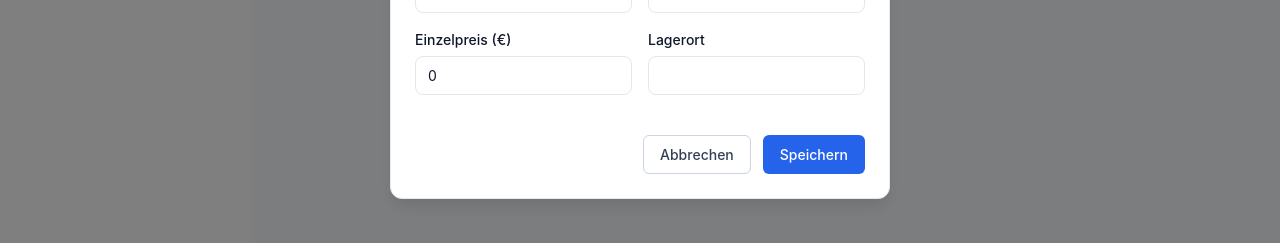
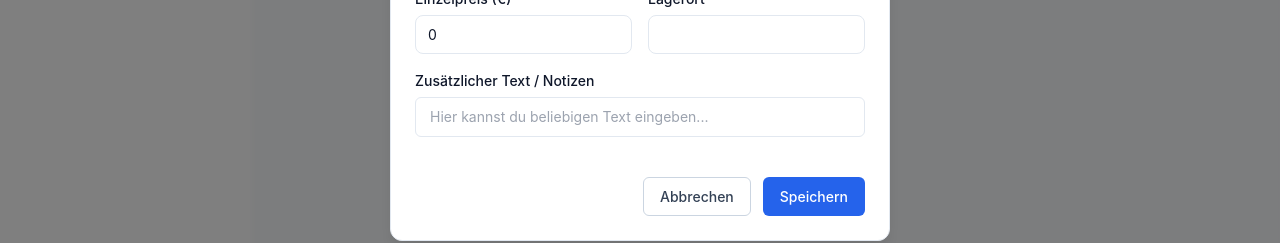
Before and after one commit to NoobStyleee/warenwirtschaftssystem, a Next.js app: page / in a window 1280 px wide. Both pictures are taken after a click on the button "Artikel Hinzufügen". Shown: the part 445-688 px from the top of the page. Built offline with nearby package versions, Linux system fonts and the light colour scheme; no server answers; the database is empty.

Commit message:
added Textfiel to Item-modal

```diff
--- a/app/api/inventory/route.ts
+++ b/app/api/inventory/route.ts
@@ -1,11 +1,11 @@
 import { NextResponse } from 'next/server';
 import { db } from '../../../lib/db';
 
-// GET: Alle Artikel abrufen
+// GET: Alle Artikel abrufen (jetzt alphabetisch nach Name sortiert, damit nichts mehr springt)
 export async function GET() {
   try {
     const items = await db.item.findMany({
-      orderBy: { updatedAt: 'desc' },
+      orderBy: { name: 'asc' }, // Alphabetische Sortierung (A-Z)
     });
     return NextResponse.json(items);
   } catch (error) {
@@ -32,6 +32,7 @@ export async function POST(request: Request) {
         minStock: Number(body.minStock) || 0,
         price: parseFloat(body.price) || 0,
         location: body.location ? String(body.location) : null,
+        text: body.text ? String(body.text) : null,
       },
     });
 
@@ -42,7 +43,7 @@ export async function POST(request: Request) {
   }
 }
 
-// PUT: Artikel aktualisieren
+// PUT: Artikel aktualisieren (Inklusive Text-Feld)
 export async function PUT(request: Request) {
   try {
     const body = await request.json();
@@ -52,7 +53,6 @@ export async function PUT(request: Request) {
       return NextResponse.json({ error: 'ID erforderlich' }, { status: 400 });
     }
 
-    // Build sanitised update object to prevent Prisma type mismatches
     const updateData: Record<string, any> = {};
 
     if (data.sku !== undefined) updateData.sku = String(data.sku);
@@ -62,6 +62,11 @@ export async function PUT(request: Request) {
     if (data.minStock !== undefined) updateData.minStock = Number(data.minStock);
     if (data.price !== undefined) updateData.price = parseFloat(data.price);
     if (data.location !== undefined) updateData.location = data.location ? String(data.location) : null;
+
+    // Hier wird das Text-Feld jetzt absolut sicher für Updates verarbeitet
+    if (data.text !== undefined) {
+      updateData.text = data.text ? String(data.text) : null;
+    }
 
     const updatedItem = await db.item.update({
       where: { id: String(id) },
--- a/components/inventory/item-modal/item-modal.module.css
+++ b/components/inventory/item-modal/item-modal.module.css
@@ -63,6 +63,7 @@
     background-color: var(--bg-card, #ffffff);
     color: var(--text-main, #0f172a);
     font-size: 0.875rem;
+    resize: none;
 }
 
 .actions {
@@ -71,3 +72,27 @@
     gap: 0.75rem;
     margin-top: 1.5rem;
 }
+.textarea.input,
+.textarea {
+    resize: none;
+    /* Verhindert das manuelle Verschieben/Größenverändern */
+}
+
+.textarea {
+    width: 100%;
+    min-height: 2.5rem;
+    max-height: 20rem;
+    /* Verhindert, dass es endlos wächst */
+    padding: 0.5rem 0.875rem;
+    font-size: 0.875rem;
+    border: 1px solid var(--border-color, #cbd5e1);
+    border-radius: 0.375rem;
+    background-color: var(--input-bg, transparent);
+    color: var(--text-main, inherit);
+    outline: none;
+    /* Entfernt den Anfasser */
+    /* Versteckt Scrollbalken */
+    word-break: break-word;
+    overflow-wrap: break-word;
+    transition: border-color 0.2s;
+}
--- a/components/inventory/item-modal/item-modal.tsx
+++ b/components/inventory/item-modal/item-modal.tsx
@@ -22,11 +22,14 @@ export function ItemModal({ isOpen, onClose, initialData, onSave }: ItemModalPro
     minStock: 5,
     price: 0,
     location: '',
+    text: '',
   });
 
-  // Speichert das Element, auf dem das Mousedown-Event gestartet wurde
+  // Refs
   const mouseDownTargetRef = useRef<EventTarget | null>(null);
+  const textareaRef = useRef<HTMLTextAreaElement>(null);
 
+  // Formular-Daten bei Öffnen oder initialData-Änderung füllen
   useEffect(() => {
     if (initialData) {
       setFormData({
@@ -37,6 +40,7 @@ export function ItemModal({ isOpen, onClose, initialData, onSave }: ItemModalPro
         minStock: initialData.minStock || 5,
         price: initialData.price || 0,
         location: initialData.location || '',
+        text: initialData.text || '',
       });
     } else {
       setFormData({
@@ -47,10 +51,12 @@ export function ItemModal({ isOpen, onClose, initialData, onSave }: ItemModalPro
         minStock: 5,
         price: 0,
         location: '',
+        text: '',
       });
     }
   }, [initialData, isOpen]);
 
+  // Schließen bei ESC-Taste
   useEffect(() => {
     const handleKeyDown = (event: KeyboardEvent) => {
       if (event.key === 'Escape') {
@@ -67,6 +73,20 @@ export function ItemModal({ isOpen, onClose, initialData, onSave }: ItemModalPro
     };
   }, [isOpen, onClose]);
 
+  // Funktion zum automatischen Anpassen der Texthöhe
+  const adjustHeight = (element: HTMLTextAreaElement | null) => {
+    if (element) {
+      element.style.height = 'auto';
+      element.style.height = `${element.scrollHeight}px`;
+    }
+  };
+
+  // Höhe initial / bei Textänderung anpassen
+  useEffect(() => {
+    adjustHeight(textareaRef.current);
+  }, [formData.text, isOpen]);
+
+  // WICHTIG: Alle Hooks müssen VOR diesem Return stehen!
   if (!isOpen) return null;
 
   const handleSubmit = (e: React.FormEvent) => {
@@ -75,12 +95,11 @@ export function ItemModal({ isOpen, onClose, initialData, onSave }: ItemModalPro
     onClose();
   };
 
-  // Erfasse genau, wo der Klick gestartet wurde
+  // Overlay-Klick-Logik (Mousedown & Mouseup)
   const handleMouseDown = (e: React.MouseEvent<HTMLDivElement>) => {
     mouseDownTargetRef.current = e.target;
   };
 
-  // Schließe das Modal nur, wenn Mousedown UND Mouseup auf dem Overlay stattfanden
   const handleMouseUp = (e: React.MouseEvent<HTMLDivElement>) => {
     if (
       mouseDownTargetRef.current === e.currentTarget &&
@@ -198,6 +217,22 @@ export function ItemModal({ isOpen, onClose, initialData, onSave }: ItemModalPro
             </div>
           </div>
 
+          {/* Zusätzliches Textfeld für Notizen */}
+          <div className={styles.field}>
+            <label className={styles.label}>Zusätzlicher Text / Notizen</label>
+            <textarea
+              ref={textareaRef}
+              className={styles.textarea}
+              rows={1}
+              value={formData.text}
+              onChange={(e) => {
+                setFormData({ ...formData, text: e.target.value });
+                adjustHeight(e.target);
+              }}
+              placeholder="Hier kannst du beliebigen Text eingeben..."
+            />
+          </div>
+
           <div className={styles.actions}>
             <Button type="button" variant="outline" onClick={onClose}>
               Abbrechen
--- a/types/inventory.ts
+++ b/types/inventory.ts
@@ -1,5 +1,5 @@
 export interface InventoryItem {
-  id: string;
+  id?: string;
   sku: string;          // z. B. "MOT-001" oder "GEW-M8"
   name: string;         // z. B. "Gewindestange M8"
   category: string;     // z. B. "Befestigung", "Motoren", "Bänder", "Röllchen"
@@ -7,6 +7,7 @@ export interface InventoryItem {
   minStock: number;     // Mindestbestand (Lagerwarnung wenn stock <= minStock)
   price: number;        // Einzelpreis in Euro
   location?: string;    // Optional: z. B. "Regal A2"
+  text?: string;        // Optional: Zusätzliche Beschreibung oder Text
   createdAt: Date;
   updatedAt: Date;
 }
```
Also changed, not shown: 1 other file (tests, documents, lock files or other folders).
